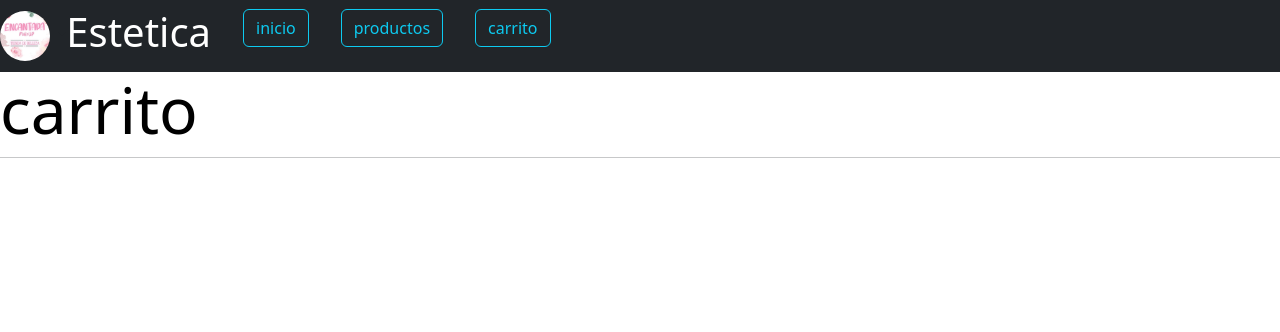
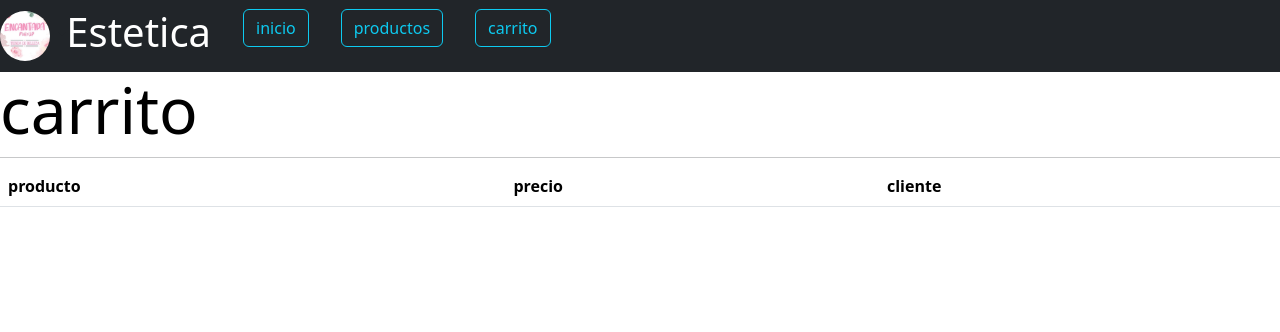
Before and after one commit to Dhetrox/tienda-online, a PHP site: page /carrito.php in a window 1280 px wide. Shown: the top 332 px of the page. Run offline with PHP 8.4, Linux system fonts and the light colour scheme; data that the repository does not hold is empty.

Commit message:
probando

```diff
--- a/carrito.php
+++ b/carrito.php
@@ -5,7 +5,7 @@
     <hr class="my-2">
 </div>
 
-<?php include ("config/plantilla.php") ?>
+<?php include ("config/mostrar.php") ?>
 
 
 <?php include ("templade/pie.php") ?>
--- a/config/mostrar.php
+++ b/config/mostrar.php
@@ -1,6 +1,6 @@
 <?php
 include("con-db.php");
-$consulta="SELECT * FROM pedidos";?>
+$consulta="SELECT cliente, producto, precio FROM pedidos Where id_pedido= 18";?>
 <table class="table">
 		<thead>
 
```
